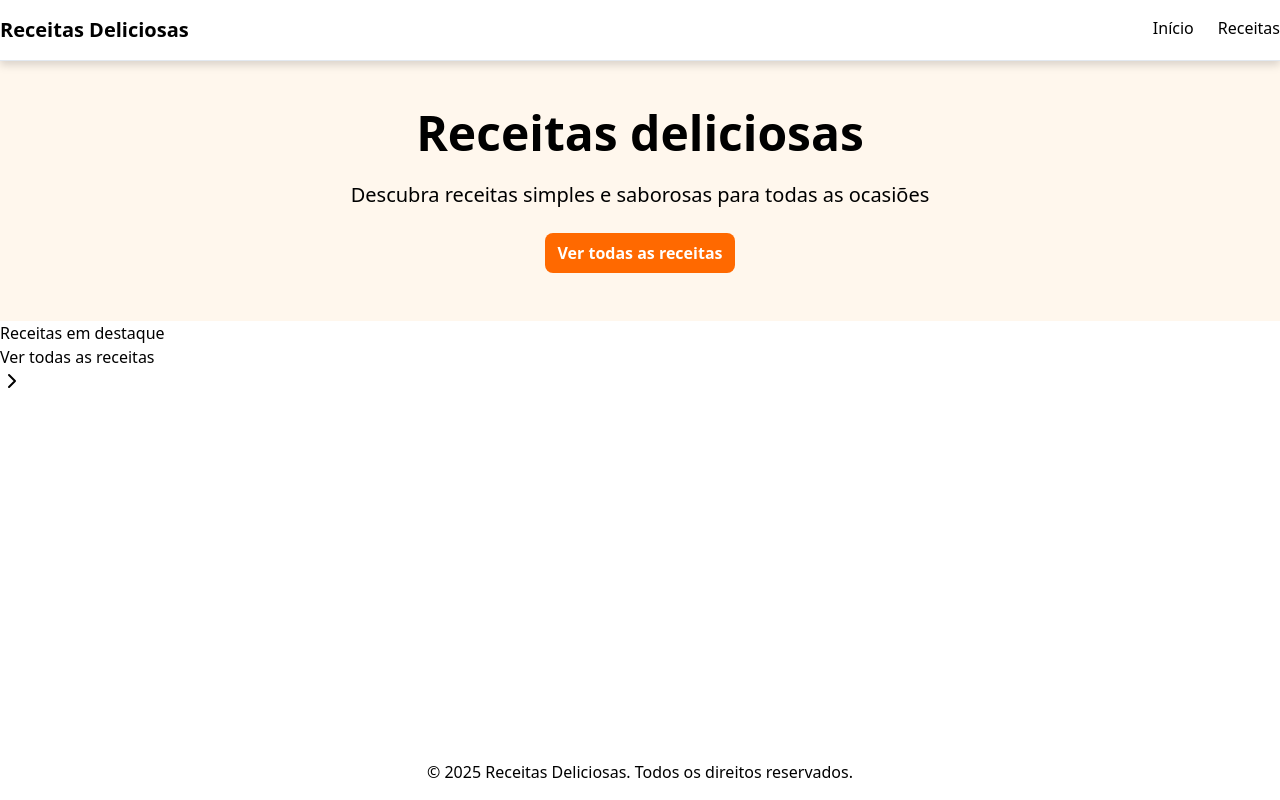
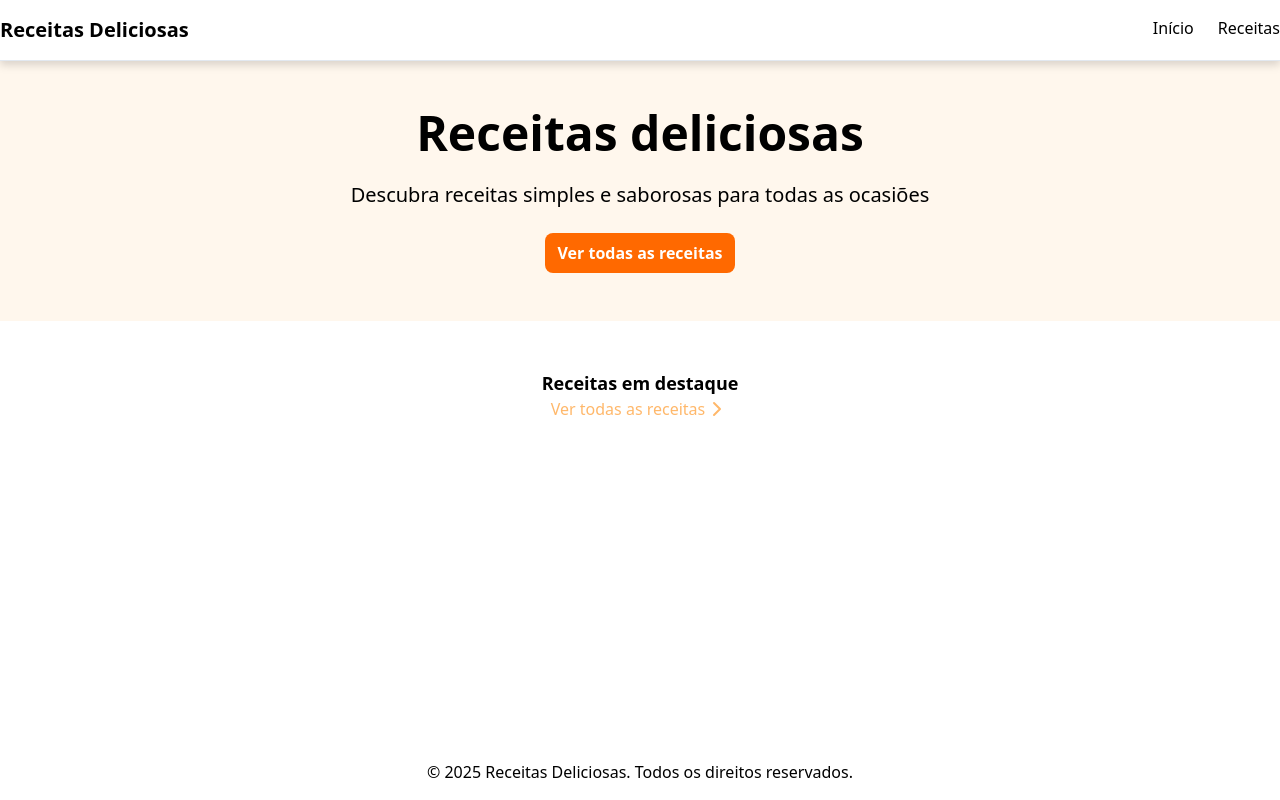
Before and after one commit to cavicf/Receitas-CapacitacaoByron, a Next.js app: page / in a window 1280 px wide. Built offline with nearby package versions, Linux system fonts and the light colour scheme.

Commit message:
feat: adiciona estilizacao da secao receitas e destaque

```diff
--- a/src/app/page.tsx
+++ b/src/app/page.tsx
@@ -12,11 +12,11 @@
           </div>
         </section>
 
-        <section>
-          <div className="container mx-auto">
-            <h2>Receitas em destaque</h2>
+        <section className="py-12">
+          <div className="flex flex-col items-center container mx-auto">
+            <h2 className="text-lg font-bold">Receitas em destaque</h2>
             {/*cards de receita*/}
-            <Link href=''>
+            <Link className="flex text-orange-300 hover:text-orange-600 transition-colors" href='/receitas'>
               Ver todas as receitas
               <ChevronRight/>
             </Link>
```
